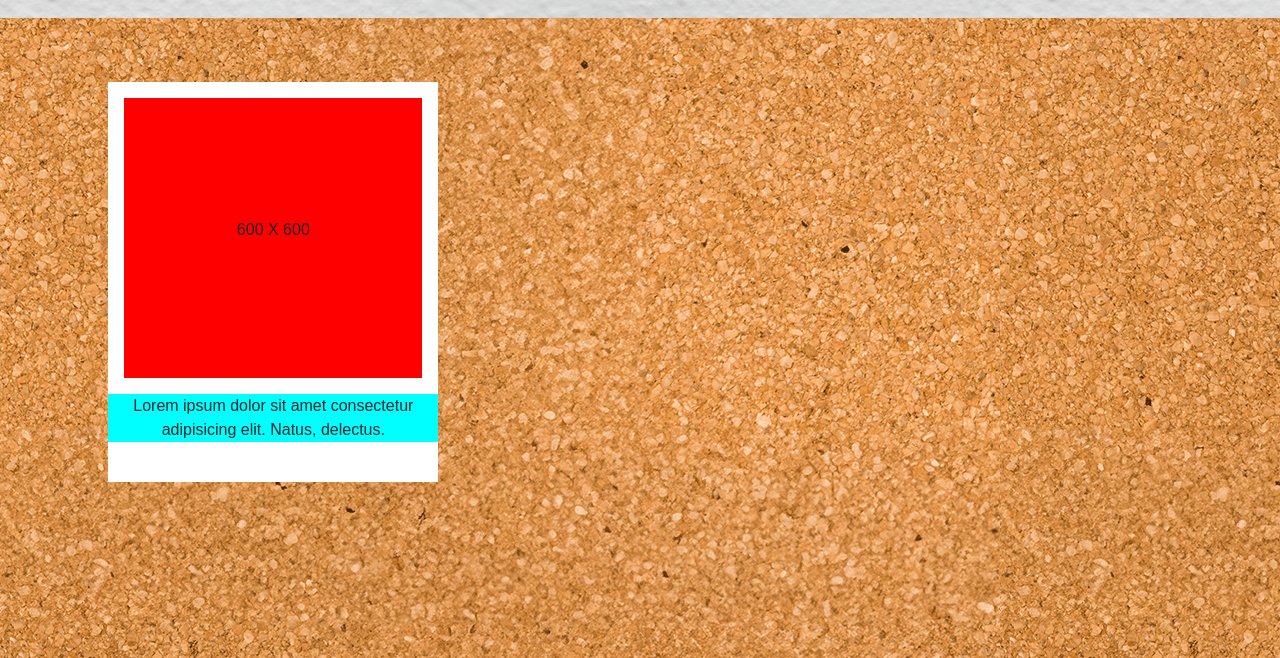
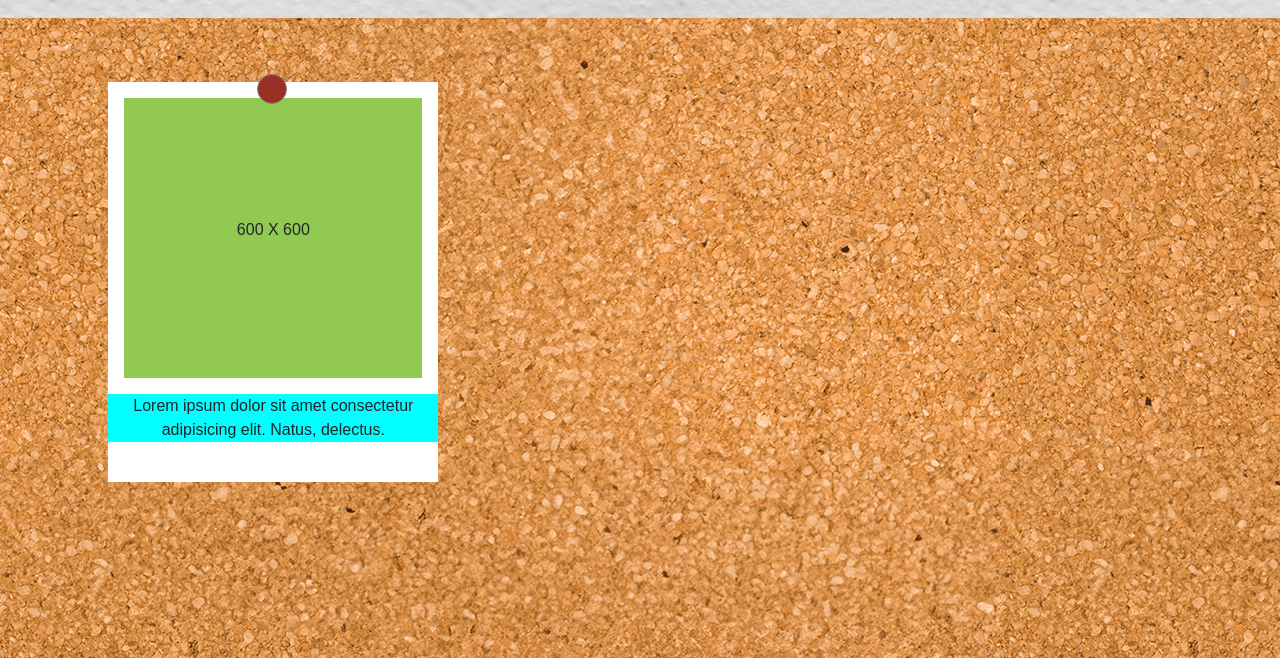
Before and after one commit to MorettiAndrea/js-photo-blog, a plain HTML site: page index.html in a window 1280 px wide. Shown: the part 142-800 px from the top of the page. Drawn offline with nearby package versions, Linux system fonts and the light colour scheme; a web font is replaced by a local one.

Commit message:
fine card statica

```diff
--- a/index.html
+++ b/index.html
@@ -59,6 +59,7 @@
                   Natus, delectus.
                 </p>
               </div>
+              <div class="nail"></div>
             </div>
           </div>
         </div>
--- a/style.css
+++ b/style.css
@@ -62,9 +62,10 @@ ul {
   height: 400px;
   width: 90%;
   background-color: white;
+  position: relative;
 }
 .custom-card-img {
-  background-color: red;
+  background-color: #92c952;
   display: flex;
   justify-content: center;
   align-items: center;
@@ -74,6 +75,17 @@ ul {
 .custom-card-text {
   background-color: aqua;
   text-align: center;
+}
+
+.nail {
+  position: absolute;
+  background-color: #9a2f25;
+  height: 30px;
+  width: 30px;
+  border-radius: 50%;
+  top: -2%;
+  right: 46%;
+  border: gray solid 1px;
 }
 
 body {
```
